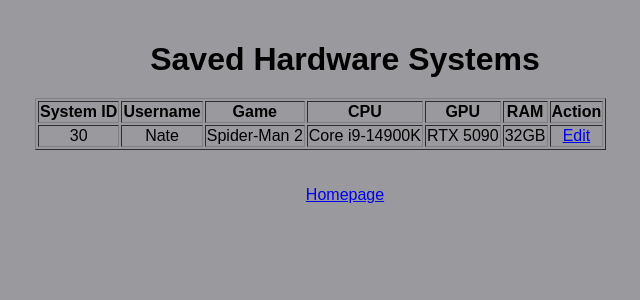
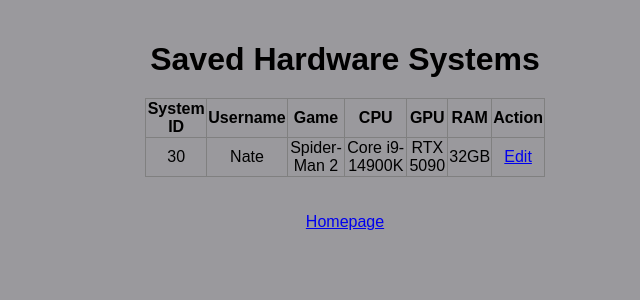
Before and after one commit to natemon-stack/Technical_Project, a PHP site: page /display.php in a window 1280 px wide. Shown: the top 300 px of the page, without its empty margins (295-935 px from the left). Run offline with PHP 8.4, Linux system fonts and the light colour scheme; data comes from the database, SQL or seed files in the repository.

Commit message:
Update style.css

```diff
--- a/GamePerformanceApp/style.css
+++ b/GamePerformanceApp/style.css
@@ -10,7 +10,12 @@ body {
     margin: auto;
     text-align: center;
 }
-
+table {
+    width: 100%;
+    border-collapse: collapse;
+    margin-top: 20px;
+    text-align: center;
+}
 h1 {
     margin-bottom: 20px;
 }
@@ -115,8 +120,3 @@ button:hover {
         opacity: 0;
     }
 }
-
-.container{
-    width: 50%;
-    margin: auto;
-}
```
